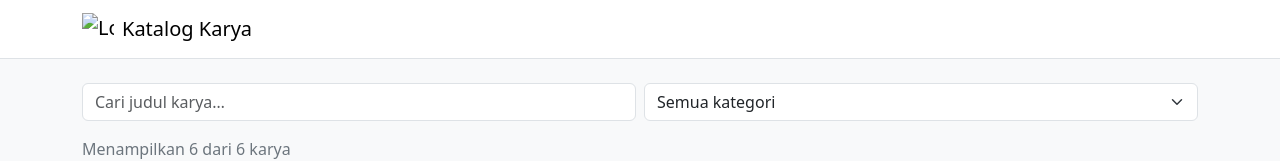
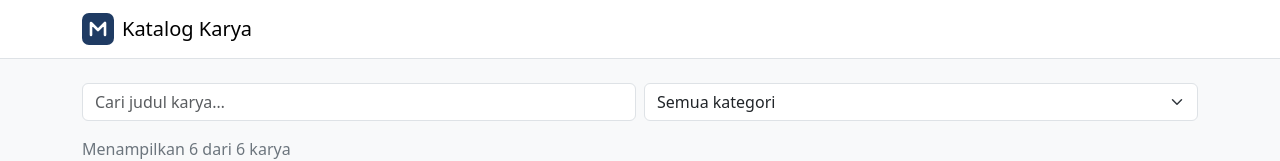
Before and after one commit to frederichamanuela/Latihan-P10-5125500048, a plain HTML site: page index.html in a window 1280 px wide. Shown: the top 161 px of the page. Drawn offline with nearby package versions, Linux system fonts and the light colour scheme.

Commit message:
fix(logo): ubah path logo dari img/ ke assets/ karena folder img tidak ada

```diff
--- a/index.html
+++ b/index.html
@@ -10,7 +10,7 @@
   <nav class="navbar bg-white border-bottom">
     <div class="container">
       <a class="navbar-brand d-flex align-items-center gap-2" href="#">
-        <img src="img/logo.svg" alt="Logo Katalog Karya" width="32" height="32">
+        <img src="assets/logo.svg" alt="Logo Katalog Karya" width="32" height="32">
         Katalog Karya
       </a>
     </div>
```
